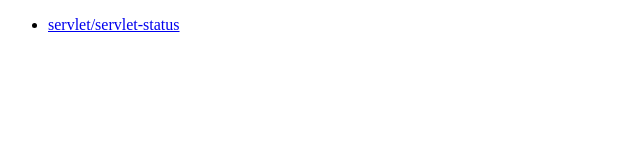
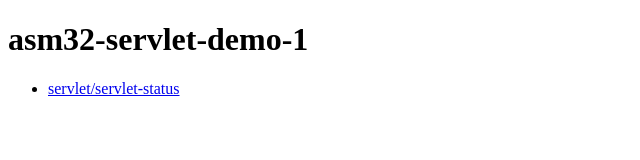
Before and after one commit to asm32cn/asm32-servlet-demo, a plain HTML site: page index.html in a window 1280 px wide. Shown: the whole page, without its empty margins (0-640 px from the left). Drawn offline with Linux system fonts and the light colour scheme.

Commit message:
index.html ... modify

```diff
--- a/index.html
+++ b/index.html
@@ -7,6 +7,8 @@
 </head>
 <body>
 
+<h1>asm32-servlet-demo-1</h1>
+
 <ul>
 	<li><a href="servlet/servlet-status">servlet/servlet-status</a></li>
 </ul>
```
